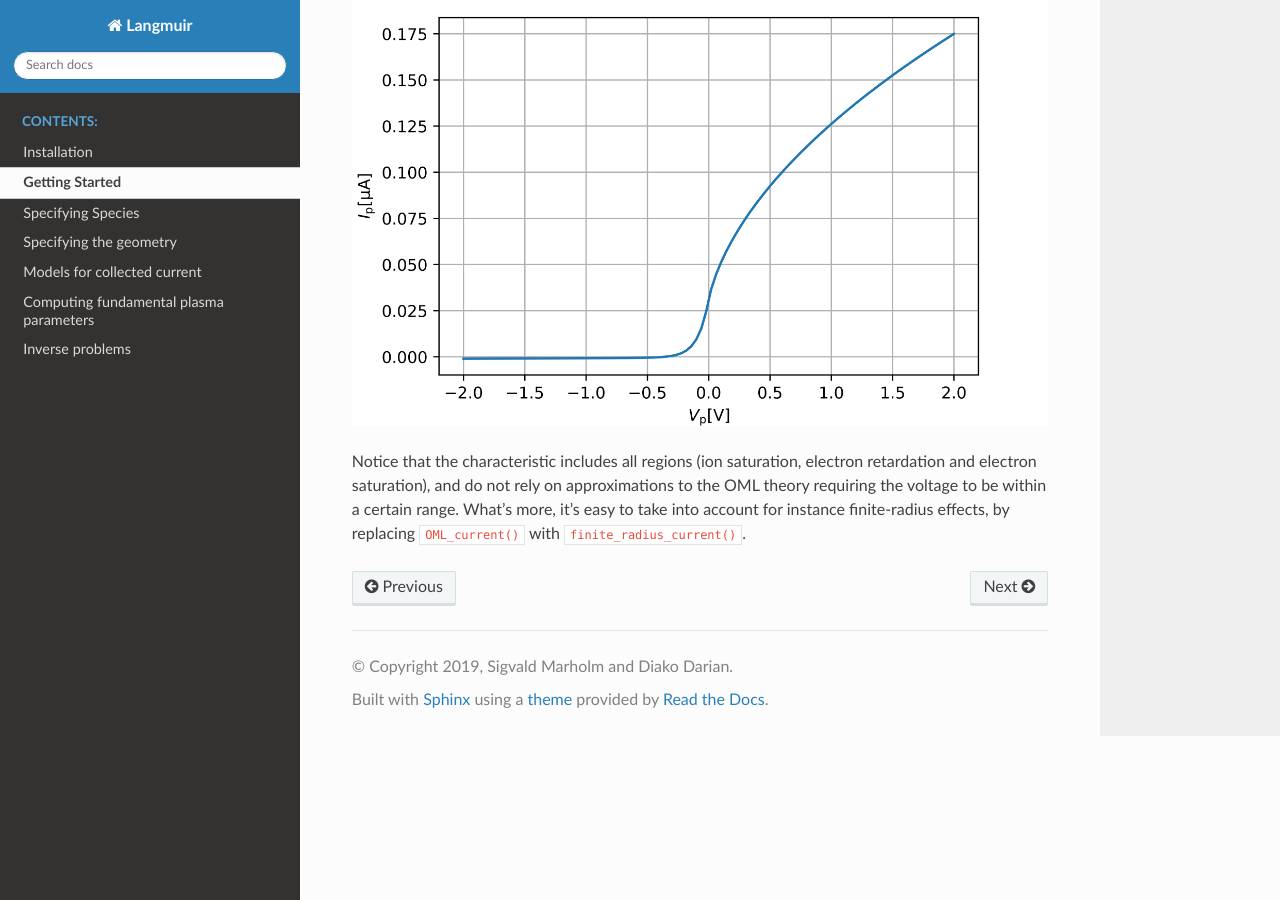
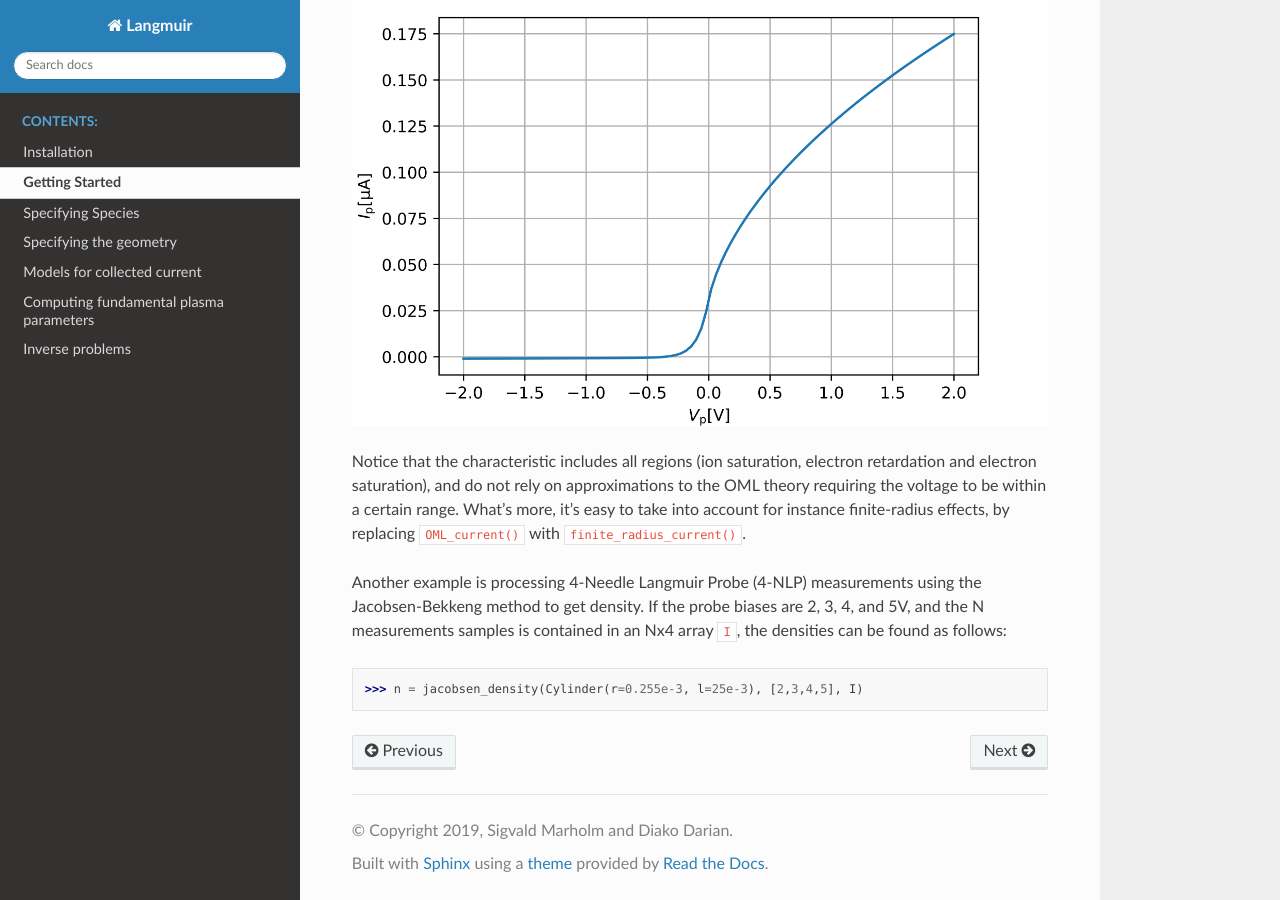
Before and after one commit to langmuirproject/langmuir, a Sphinx documentation site: the page built from docs/source/getting_started.rst, in a window 1280 px wide and 900 px high, scrolled down 785 px. Built offline with Sphinx 7.4.7 and the Read the Docs theme 2.0.0, drawn with Linux system fonts in a browser that asks for light colours; formulas are drawn with MathJax 3.

Commit message:
Added documentation to jacobsen_density

```diff
--- a/docs/source/getting_started.rst
+++ b/docs/source/getting_started.rst
@@ -27,3 +27,7 @@ As an example, consider a 25mm long cylindrical probe with radius 0.255mm. The p
 .. image:: IV_characteristics.png
 
 Notice that the characteristic includes all regions (ion saturation, electron retardation and electron saturation), and do not rely on approximations to the OML theory requiring the voltage to be within a certain range. What's more, it's easy to take into account for instance finite-radius effects, by replacing ``OML_current()`` with ``finite_radius_current()``.
+
+Another example is processing 4-Needle Langmuir Probe (4-NLP) measurements using the Jacobsen-Bekkeng method to get density. If the probe biases are 2, 3, 4, and 5V, and the N measurements samples is contained in an Nx4 array ``I``, the densities can be found as follows::
+
+    >>> n = jacobsen_density(Cylinder(r=0.255e-3, l=25e-3), [2,3,4,5], I)
```
